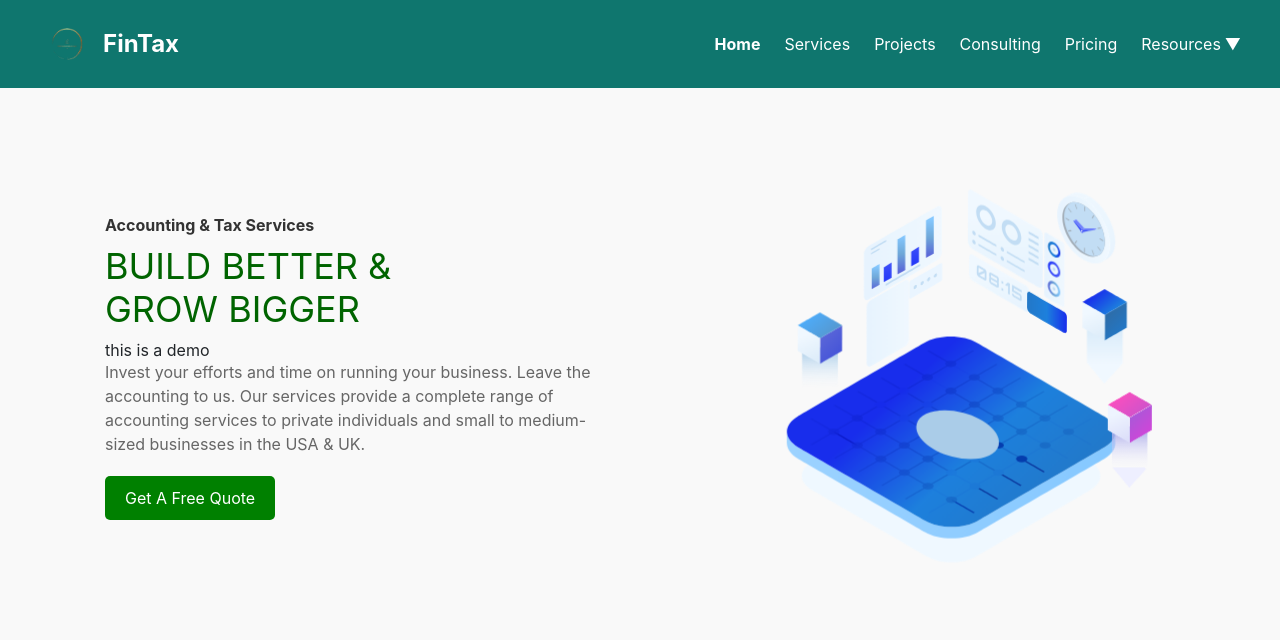
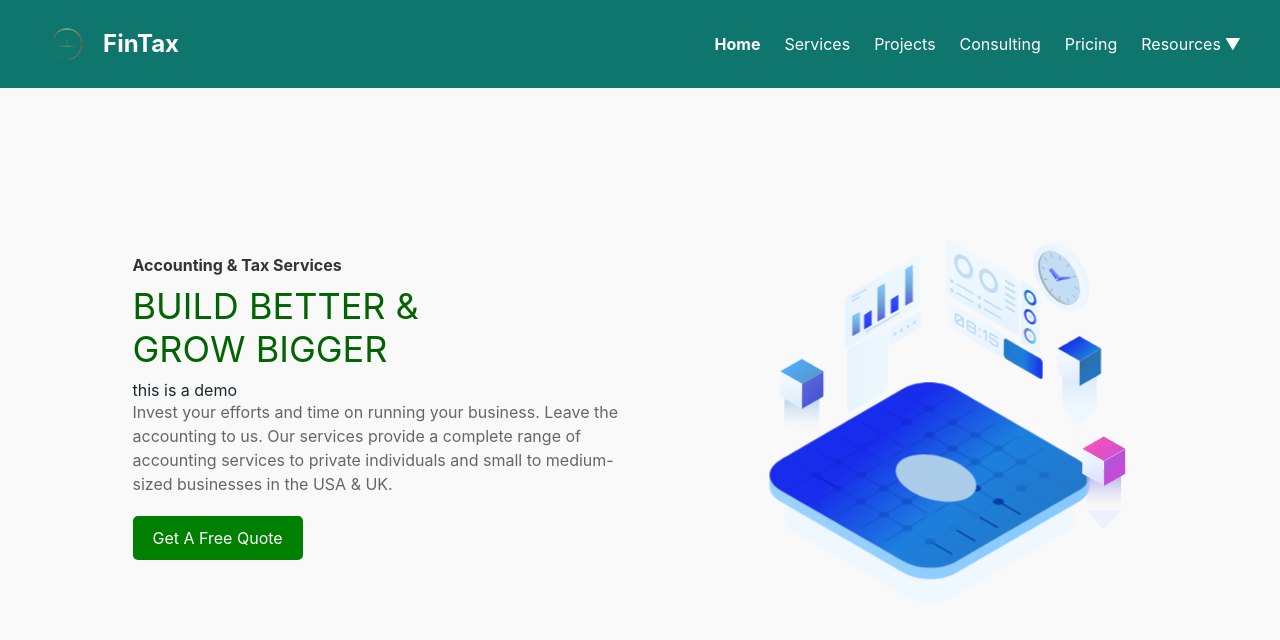
Before and after one commit to waqaxhp/malik-hasham-, a React (Create React App) app: page / in a window 1280 px wide. Shown: the top 640 px of the page. Built offline with nearby package versions, Linux system fonts and the light colour scheme; a small style sheet from the web is missing.

Commit message:
home set!

```diff
--- a/src/Components/Home/Home.css
+++ b/src/Components/Home/Home.css
@@ -1,10 +1,11 @@
 .home-component {
   display: flex;
   align-items: center;
+  justify-content: left;
   justify-content: space-around;
   padding: 20px;
   background-color: #f9f9f9;
-  height: 70vh;
+  height: 80vh;
 }
 
 .text-content {
@@ -40,6 +41,19 @@
 .animation-container {
   max-width: 600px;
 }
+.image-test {
+  /* background-color: #008000; */
+  min-width: 300px;
+  height: 400px;
+  margin-left: -100px;
+  padding-top: 10px;
+}
+.image-test Lottie {
+  min-width: 300px;
+  height: 400px;
+  margin-left: -100px;
+  margin-top: 20px;
+}
 @media (max-width: 768px) {
   .home-component {
     flex-direction: column; /* Stacks content on smaller screens */
--- a/src/Components/Home/Home.jsx
+++ b/src/Components/Home/Home.jsx
@@ -31,9 +31,13 @@ const Home = () => {
           in the USA & UK.
         </p>
         <button className="button">Get A Free Quote</button>
+        <br />
       </div>
       <div className="animation-container">
-        <Lottie options={defaultOptions} height={400} width={400} />
+        <div className="image-test">
+          <Lottie options={defaultOptions} />
+          {/* height={400} width={400} */}
+        </div>
       </div>
     </div>
   )
```
